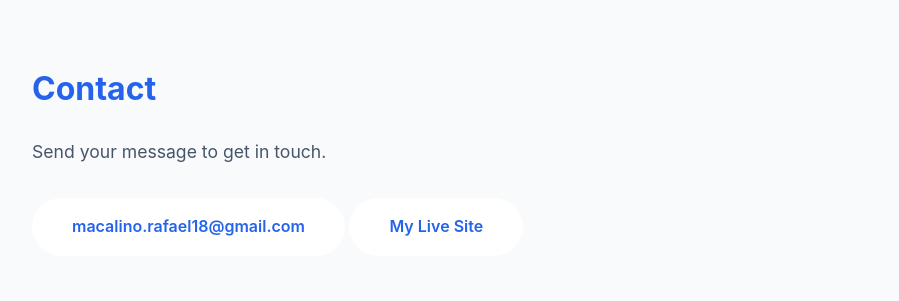
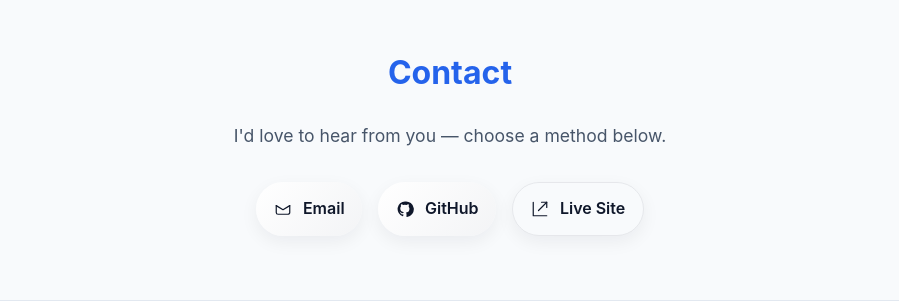
Before and after one commit to PoeticG/developer_portfolio, a plain HTML site: page index.html in a window 1280 px wide. Shown: the part 2426-2727 px from the top of the page, without its empty margins (190-1089 px from the left). Drawn offline with Linux system fonts and the light colour scheme.

Commit message:
Remove duplicate contact anchors; keep styled contact block

```diff
--- a/index.html
+++ b/index.html
@@ -85,11 +85,6 @@
         </div>
       </div>
     </section>
-    <section class="port-section" id="contact">
-      <h2>Contact</h2>
-      <p>Send your message to get in touch.</p>
-      <a href="mailto:macalino.rafael18@gmail.com" class="port-cta">macalino.rafael18@gmail.com</a>
-      <a href="https://poeticg.github.io/developer_portfolio" target="_blank" rel="noopener" class="port-cta">My Live Site</a>
     <section class="contact-block port-section" id="contact">
       <h2>Contact</h2>
       <p>I'd love to hear from you — choose a method below.</p>
```
Lines whose indentation alone changed are shown as unchanged.
